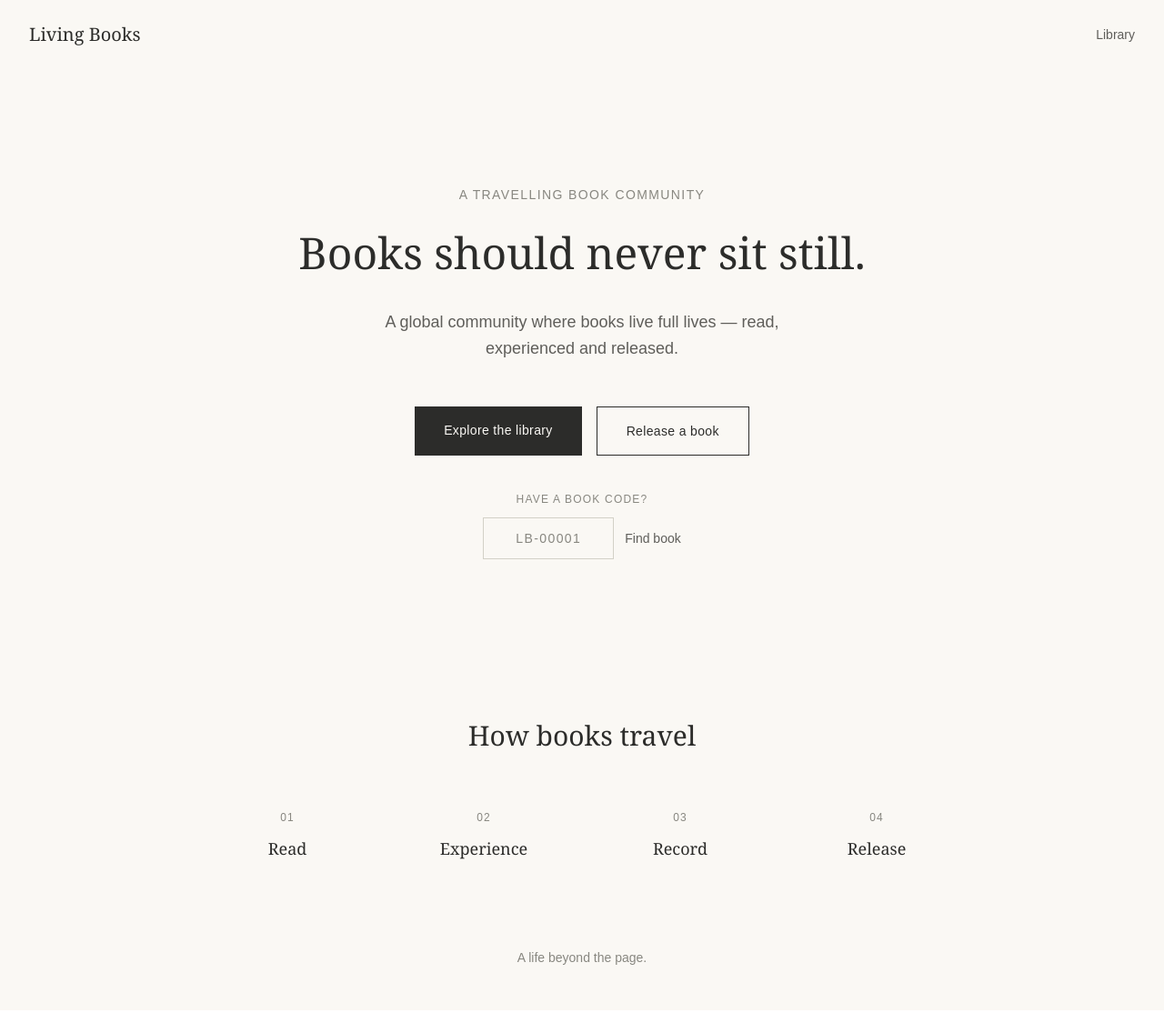
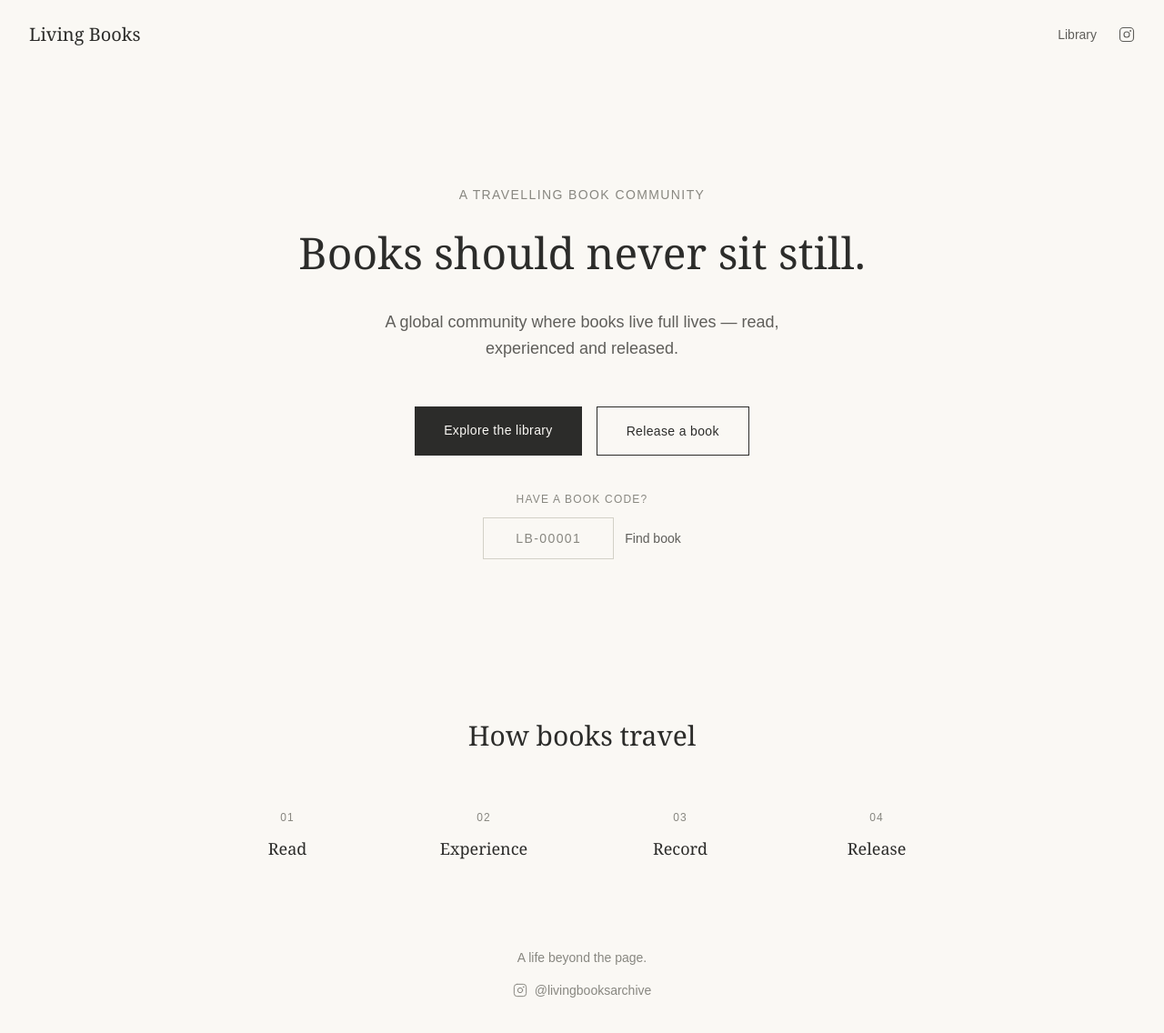
Before and after one commit to hellosophiespeaking/living-books, a Next.js app: page / in a window 1280 px wide. Shown: the top 1136 px of the page at 91% size. Before the commit the page ends 1111 px from the top, so only its background shows below. Built offline with nearby package versions, Linux system fonts and the light colour scheme.

Commit message:
Add Instagram icon to navbar and footer

```diff
--- a/app/page.tsx
+++ b/app/page.tsx
@@ -4,9 +4,18 @@ export default function Home() {
 
       <nav className="flex justify-between items-center px-8 py-6">
         <span className="font-serif text-xl text-[#2C2C2A]">Living Books</span>
-        <a href="/library" className="text-sm text-[#5F5E5A] hover:text-[#2C2C2A] transition-colors">
-          Library
-        </a>
+        <div className="flex items-center gap-6">
+          <a href="/library" className="text-sm text-[#5F5E5A] hover:text-[#2C2C2A] transition-colors">
+            Library
+          </a>
+          <a href="https://instagram.com/livingbooksarchive" target="_blank" rel="noopener noreferrer" className="text-[#5F5E5A] hover:text-[#2C2C2A] transition-colors">
+            <svg xmlns="http://www.w3.org/2000/svg" width="18" height="18" viewBox="0 0 24 24" fill="none" stroke="currentColor" strokeWidth="1.5" strokeLinecap="round" strokeLinejoin="round">
+              <rect x="2" y="2" width="20" height="20" rx="5" ry="5"/>
+              <circle cx="12" cy="12" r="4"/>
+              <circle cx="17.5" cy="6.5" r="0.5" fill="currentColor"/>
+            </svg>
+          </a>
+        </div>
       </nav>
 
       <section className="flex flex-col items-center justify-center text-center px-8 py-32">
@@ -63,7 +72,15 @@ export default function Home() {
       </section>
 
       <footer className="text-center py-12 text-sm text-[#888780]">
-        A life beyond the page.
+        <p className="mb-4">A life beyond the page.</p>
+        <a href="https://instagram.com/livingbooksarchive" target="_blank" rel="noopener noreferrer" className="inline-flex items-center gap-2 text-[#888780] hover:text-[#2C2C2A] transition-colors">
+          <svg xmlns="http://www.w3.org/2000/svg" width="16" height="16" viewBox="0 0 24 24" fill="none" stroke="currentColor" strokeWidth="1.5" strokeLinecap="round" strokeLinejoin="round">
+            <rect x="2" y="2" width="20" height="20" rx="5" ry="5"/>
+            <circle cx="12" cy="12" r="4"/>
+            <circle cx="17.5" cy="6.5" r="0.5" fill="currentColor"/>
+          </svg>
+          @livingbooksarchive
+        </a>
       </footer>
 
     </main>
```
